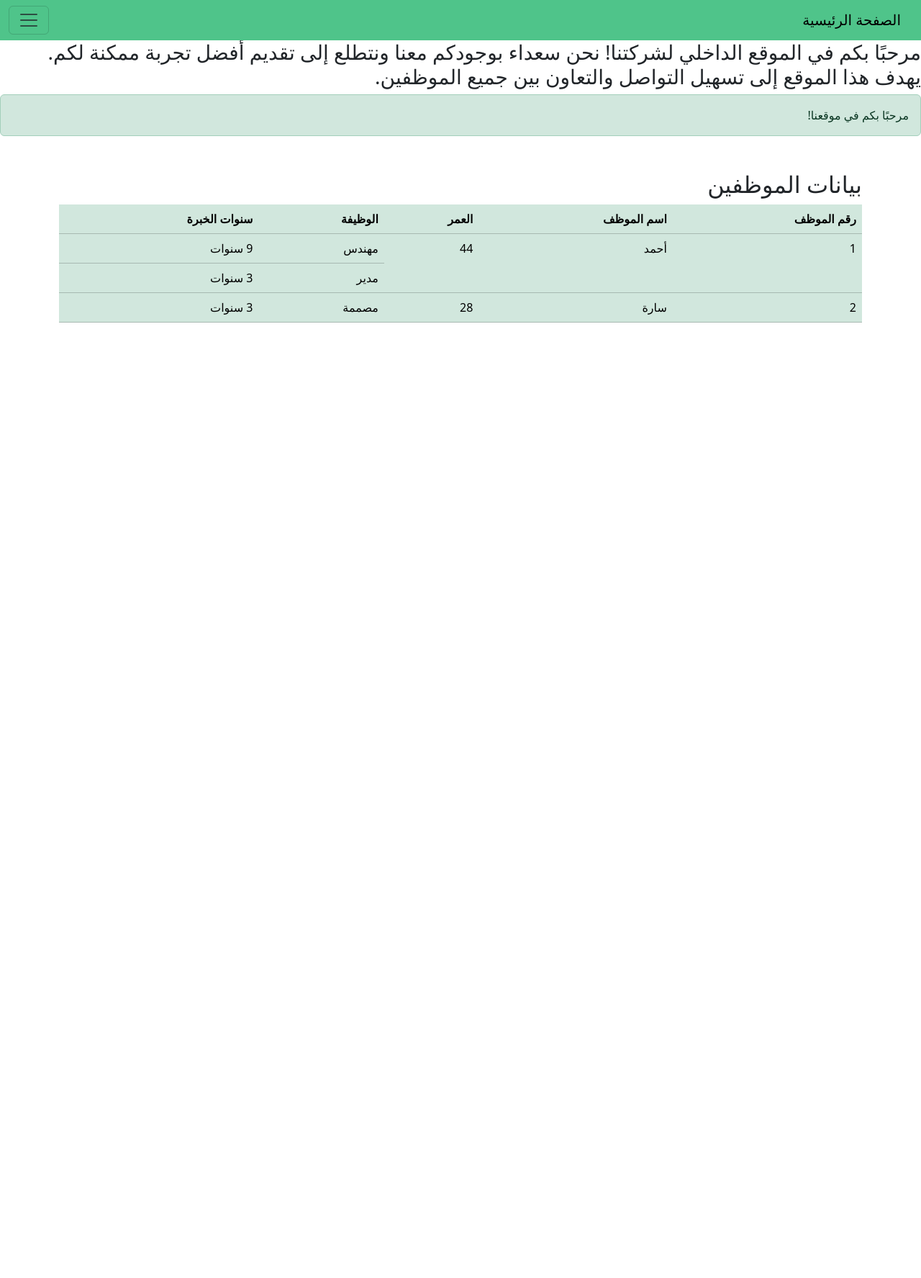
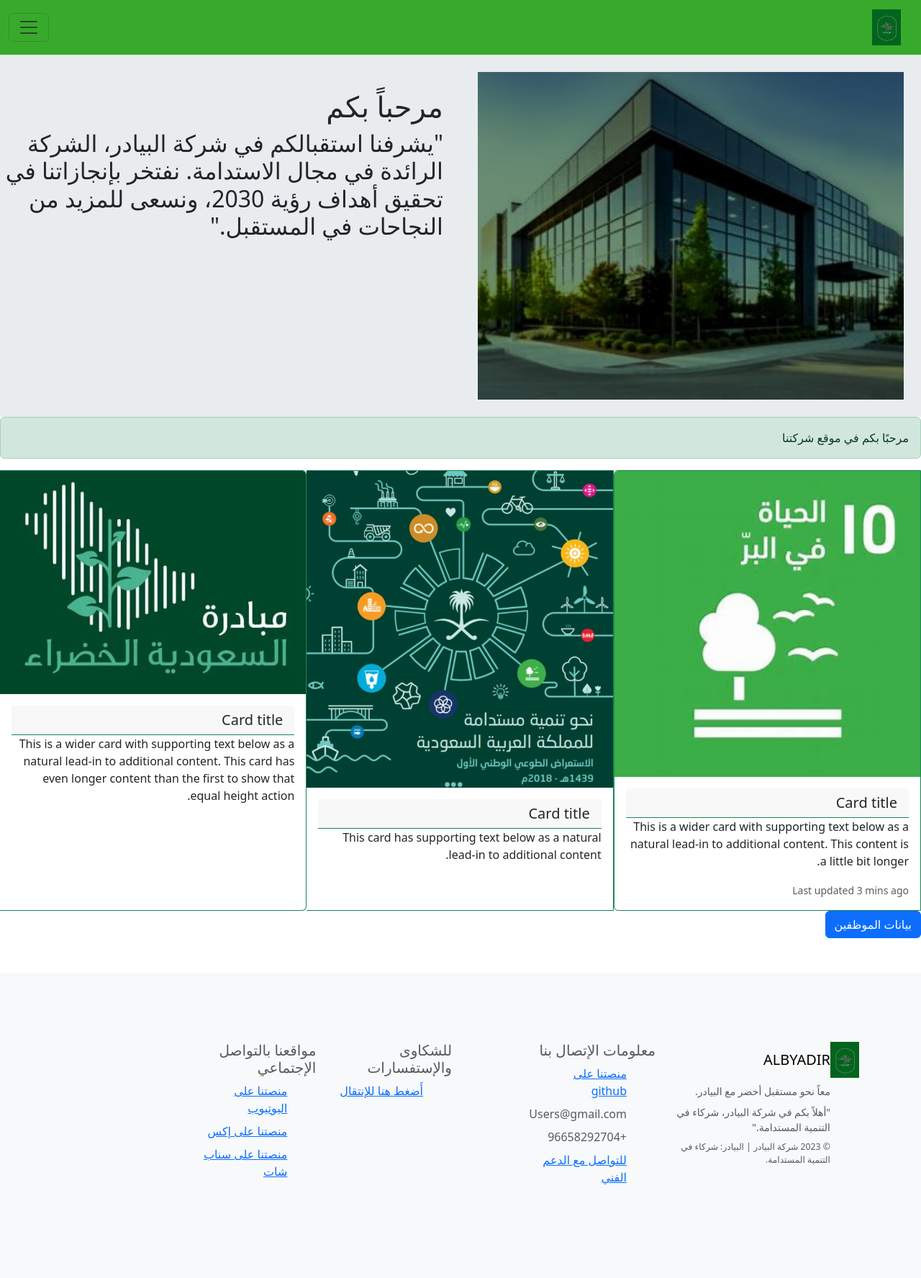
Before and after one commit to BYADIR-IBRAHIM-A/Bootstrap-Project, a plain HTML site: page index.html in a window 1280 px wide. Shown: the whole page at 72% size. Before the commit the page ends 800 px from the top, so only its background shows below. Drawn offline with nearby package versions, Linux system fonts and the light colour scheme; files whose address does not match are found by name.

Commit message:
change codes

```diff
--- a/index.html
+++ b/index.html
@@ -9,52 +9,97 @@
     <title>الصفحة الرئيسية</title>
 </head>
 <body dir="rtl">
-  </div>
-  <nav class="navbar" style="background-color: #4fc48a;">
+  <nav class="navbar" style="background-color: #38aa2b;">
     <div class="container-fluid">
-      <a class="navbar-brand" href="#">الصفحة الرئيسية</a>
+      <a class="navbar-brand">
+        <img src="C:\Users\Barefee\Desktop\BootstrapProject\PIC\image_jpeg.jpg" alt="شعار شركتنا" width="40" height="50">
+      </a>
       <button class="navbar-toggler" type="button" data-bs-toggle="collapse" data-bs-target="#navbarSupportedContent" aria-controls="navbarSupportedContent" aria-expanded="false" aria-label="Toggle navigation">
       <span class="navbar-toggler-icon"></span>
       </button>
       <div class="collapse navbar-collapse" id="navbarSupportedContent">
         <ul class="navbar-nav me-auto mb-2 mb-lg-0">
           <li class="nav-item">
-            <a class="nav-link active" aria-current="page" href="#">Home</a>
+            <a class="nav-link active" aria-current="page" href="#">الصفحة الرئيسية</a>
           </li>
           <li class="nav-item">
-            <a class="nav-link" href="#">Link</a>
+            <a class="nav-link" href="C:\Users\Barefee\Desktop\BootstrapProject\tasks.html">الجدول الدوري للمهام</a>
+          </li>
+          <li class="nav-item">
+            <a class="nav-link" href="C:\Users\Barefee\Desktop\BootstrapProject\gallery.html">معرض الصور والميديا</a>
+          </li>
+          <li class="nav-item">
+            <a class="nav-link" href="C:\Users\Barefee\Desktop\BootstrapProject\contact.html">معلومات الاتصال</a>
           </li>
           <li class="nav-item dropdown">
             <a class="nav-link dropdown-toggle" href="#" role="button" data-bs-toggle="dropdown" aria-expanded="false">
-              Dropdown
+              التقارير
             </a>
             <ul class="dropdown-menu">
-              <li><a class="dropdown-item" href="#">Action</a></li>
-              <li><a class="dropdown-item" href="#">Another action</a></li>
-              <li><hr class="dropdown-divider"></li>
-              <li><a class="dropdown-item" href="#">Something else here</a></li>
+              <li><a class="dropdown-item" href="C:\Users\Barefee\Desktop\BootstrapProject\reports.html">التقارير الشهرية</a></li>
+              <li><a class="dropdown-item" href="C:\Users\Barefee\Desktop\BootstrapProject\updates.html">التحديثات</a></li>
             </ul>
           </li>
         </ul>
-        <form class="d-flex" role="search">
-          <input class="form-control me-2" type="search" placeholder="Search" aria-label="Search">
-          <button class="btn btn-outline-success" type="submit">ابحث</button>
-        </form>
       </div>
     </div>
   </nav>
- <nav>
-  <h3>
-    مرحبًا بكم في الموقع الداخلي لشركتنا! نحن سعداء بوجودكم معنا ونتطلع إلى تقديم أفضل تجربة ممكنة لكم.
-    يهدف هذا الموقع إلى تسهيل التواصل والتعاون بين جميع الموظفين.
-  </h3>
- </nav>
+  <!-- صورة العرض-->
+  <div class="row g-0 bg-body-secondary position-relative">
+    <div class="col-md-6 mb-md-0 p-md-4">
+      <img src="C:\Users\Barefee\Desktop\BootstrapProject\PIC\d979c82d-fa6f-44a8-80cb-001967feca39.jpg"
+      class="w-100" alt="مبنى شركتنا">
+    </div>
+    <div class="col-md-6 p-4 ps-md-0">
+      <h1 class="mt-4">مرحباً بكم</h1>
+      <h2>"يشرفنا استقبالكم في شركة البيادر، الشركة الرائدة في مجال الاستدامة. نفتخر بإنجازاتنا في تحقيق أهداف رؤية 2030، ونسعى للمزيد من النجاحات في المستقبل."
+      </h2>
+      </div>
+  </div>
 
+<!-- الإشعار الأخضر -->
 <div class="alert alert-success" role="alert">
-  مرحبًا بكم في موقعنا!
+  مرحبًا بكم في موقع شركتنا
   </div>
-<div class="container mt-5">
-  <h2 mt-5>بيانات الموظفين</h2>
+
+<!-- cards -->
+<div class="card-group">
+  <div class="card border-success">
+    <img src="C:\Users\Barefee\Desktop\BootstrapProject\PIC\4fc7ba45-202e-439d-84ae-690276711e6d.jpg" class="card-img-top" alt="صورة الهدف ال15 من الأهداف المستدامه">
+    <div class="card-body">
+      <h5 class="card-header border-success">Card title</h5>
+      <p class="card-text">This is a wider card with supporting text below as a natural lead-in to additional content. This content is a little bit longer.</p>
+      <p class="card-text"><small class="text-body-secondary">Last updated 3 mins ago</small></p>
+    </div>
+  </div>
+  <div class="card border-success">
+    <img src="C:\Users\Barefee\Desktop\BootstrapProject\PIC\0a4eb632-9910-4f5d-a4d0-4956633be237.jpg" class="card-img-top" alt="...">
+    <div class="card-body">
+      <h5 class="card-header border-success">Card title</h5>
+      <p class="card-text">This card has supporting text below as a natural lead-in to additional content.</p>
+    </div>
+  </div>
+  <div class="card border-success">
+    <img src="C:\Users\Barefee\Desktop\BootstrapProject\PIC\ef169898-c404-4b0e-846a-0106b2b8c79d.jpg" class="card-img-top" alt="مبادرة السعودية الخضراء">
+    <div class="card-body">
+      <h5 class="card-header border-success">Card title</h5>
+      <p class="card-text">This is a wider card with supporting text below as a natural lead-in to additional content. This card has even longer content than the first to show that equal height action.</p>
+    </div>
+  </div>
+</div>
+
+<!-- Modal زر  -->
+<button type="button" class="btn btn-primary" data-bs-toggle="modal" data-bs-target="#exampleModal">
+  بيانات الموظفين
+</button>
+<!-- Modal -->
+<div class="modal fade" id="exampleModal" tabindex="-1" aria-labelledby="exampleModalLabel" aria-hidden="true">
+  <div class="modal-dialog">
+    <div class="modal-content">
+      <div class="modal-header">
+        <h1 class="modal-title fs-5" id="exampleModalLabel">Modal title</h1>
+      </div>
+      <div class="modal-body">
         <table class="table table-success table-hover">
           <thead >
               <tr>
@@ -88,5 +133,54 @@
           </tbody>
       </table>
       </div>
+      <div class="modal-footer">
+        <button type="button" class="btn btn-secondary" data-bs-dismiss="modal">Close</button>
+      </div>
+    </div>
+  </div>
+</div>
+
+<!--نهاية الصفحة-->
+<footer class="bd-footer py-4 py-md-5 mt-5 bg-body-tertiary">
+  <div class="container py-4 py-md-5 px-4 px-md-3 text-body-secondary">
+    <div class="row">
+      <div class="col-lg-3 mb-3">
+        <a class="d-inline-flex align-items-center mb-2 text-body-emphasis text-decoration-none" href="/" aria-label="Bootstrap">
+          <img src="C:\Users\Barefee\Desktop\BootstrapProject\PIC\image_jpeg.jpg" alt="شعار شركتنا" width="40" height="50">
+          <span class="fs-5">ALBYADIR</span>
+        </a>
+        <ul class="list-unstyled small">
+          <li class="mb-2">معاً نحو مستقبل أخضر مع البيادر.</li>
+          <li class="mb-2">"أهلاً بكم في شركة البيادر، شركاء في التنمية المستدامة."</li>
+          <li class="mb-2 small">© 2023 شركة البيادر | البيادر: شركاء في التنمية المستدامة.</li>
+        </ul>
+      </div>
+      <div class="col-6 col-lg-2 offset-lg-1 mb-3">
+        <h5>معلومات الإتصال بنا</h5>
+        <ul class="list-unstyled">
+          <li class="mb-2"><a href="https://github.com/BYADIR-IBRAHIM-A">منصتنا على github</a></li>
+          <li class="mb-2">Users@gmail.com</li>
+          <li class="mb-2">+96658292704</li>
+          <li class="mb-2"><a href="C:\Users\Barefee\Desktop\BootstrapProject\contact.html" target="_blank" rel="noopener">للتواصل مع الدعم الفني</a></li>
+        </ul>
+      </div>
+      <div class="col-6 col-lg-2 mb-3">
+        <h5>للشكاوى والإستفسارات</h5>
+        <ul class="list-unstyled">
+          <li class="mb-2"><a href="C:\Users\Barefee\Desktop\BootstrapProject\reports.html">أَضغط هنا للإنتقال</a></li>
+        </ul>
+      </div>
+      <div class="col-6 col-lg-2 mb-3">
+        <h5>مواقعنا بالتواصل الإجتماعي</h5>
+        <ul class="list-unstyled">
+          <li class="mb-2"><a href="https://www.youtube.com/@abdelraoufelmanama7966">منصتنا على اليوتيوب</a></li>
+          <li class="mb-2"><a href="/docs/5.3/">منصتنا على إكس</a></li>
+          <li class="mb-2"><a href="/docs/5.3/examples/">منصتنا على سناب شات</a></li>
+        </ul>
+      </div>
+    </div>
+  </div>
+</footer>
+
 </body>
 </html>
```
Lines whose indentation alone changed are shown as unchanged.
